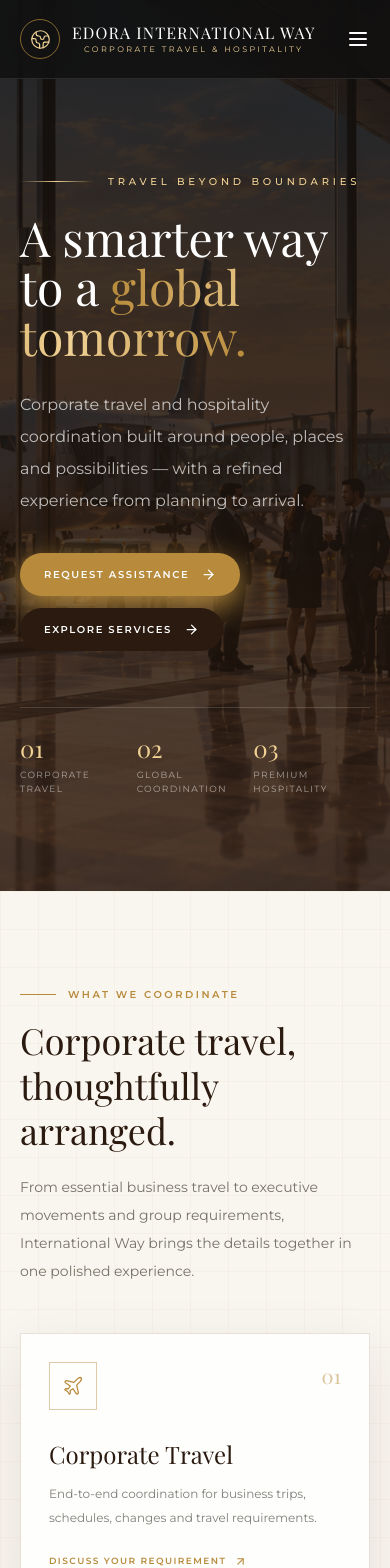
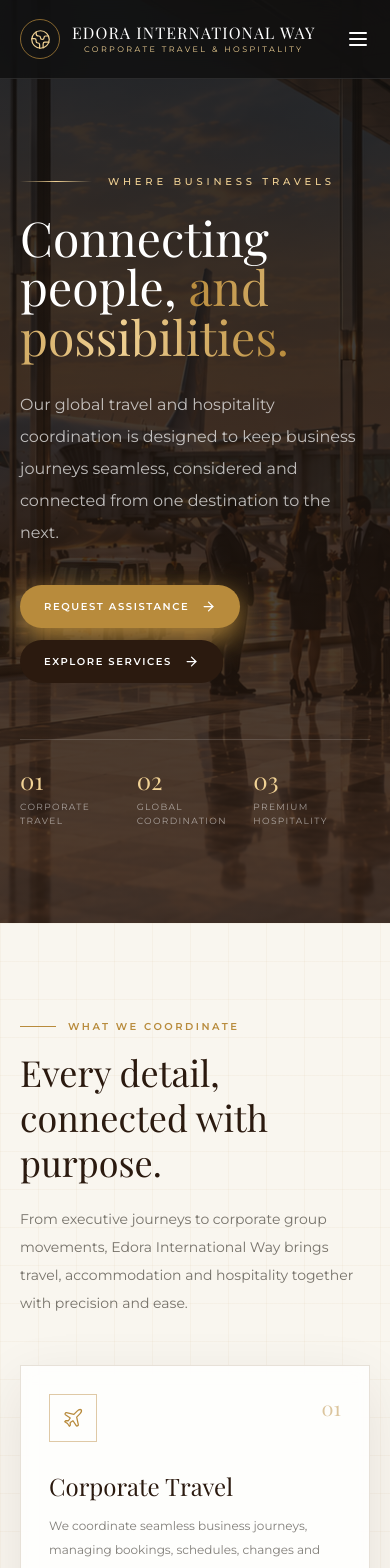
Before and after one commit to ShravaniCoder/international-way-corporate-travel-, a React (Vite) app: page / in a window 390 px wide. Shown: the top 1568 px of the page. Built offline with nearby package versions, Linux system fonts and the light colour scheme.

Commit message:
code for website

```diff
--- a/src/components/Footer.jsx
+++ b/src/components/Footer.jsx
@@ -24,7 +24,7 @@
           <div>
             <div className="text-[10px] font-semibold uppercase tracking-[.2em] text-[#f1d295]">Connect</div>
             <div className="mt-5 space-y-3 text-sm text-white/65">
-              <div className="flex gap-3"><Mail size={16}/> corporate@internationalway.com</div>
+              <div className="flex gap-3"><Mail size={16}/>corporate@edorainternationalway.com</div>
               <div className="flex gap-3"><Phone size={16}/> +91 00000 00000</div>
             </div>
           </div>
--- a/src/data/siteData.js
+++ b/src/data/siteData.js
@@ -20,13 +20,41 @@
 };
 
 export const services = [
-  { icon: Plane, title: "Corporate Travel", text: "End-to-end coordination for business trips, schedules, changes and travel requirements." },
-  { icon: Hotel, title: "Hotel & Accommodation", text: "Comfortable, business-ready stays selected around location, standards and traveller needs." },
-  { icon: Star, title: "Executive / VIP Travel", text: "Discreet, polished arrangements for senior leaders, VIPs and high-priority travellers." },
-  { icon: Users, title: "Corporate Group Travel", text: "Structured planning for teams, delegations, conferences and group movements." },
-  { icon: FileCheck2, title: "Visa Assistance", text: "Guidance and coordination around documentation and destination-specific travel requirements." },
-  { icon: CarFront, title: "Airport Transfers", text: "Reliable airport-to-hotel and point-to-point ground transportation coordination." },
-  { icon: Handshake, title: "Corporate Hospitality", text: "Thoughtful hospitality experiences for meetings, guests, events and business occasions." }
+  {
+    icon: Plane,
+    title: "Corporate Travel",
+    text: "We coordinate seamless business journeys, managing bookings, schedules, changes and essential travel details.",
+  },
+  {
+    icon: Hotel,
+    title: "Hotel & Accommodation",
+    text: "Our team arranges business-ready stays selected for location, comfort, standards and traveller requirements.",
+  },
+  {
+    icon: Star,
+    title: "Executive / VIP Travel",
+    text: "We deliver discreet travel arrangements tailored to executives, VIPs and high-priority business travellers.",
+  },
+  {
+    icon: Users,
+    title: "Corporate Group Travel",
+    text: "International Way manages coordinated travel for teams, delegations, conferences and corporate group movements.",
+  },
+  {
+    icon: FileCheck2,
+    title: "Visa Assistance",
+    text: "We support travellers with documentation coordination and destination-specific requirements for smoother journeys.",
+  },
+  {
+    icon: CarFront,
+    title: "Airport Transfers",
+    text: "We coordinate dependable airport transfers and ground transportation, connecting travellers smoothly between key locations.",
+  },
+  {
+    icon: Handshake,
+    title: "Corporate Hospitality",
+    text: "Our hospitality solutions are designed to support business guests, meetings, events and important corporate occasions.",
+  },
 ];
 
 export const solutions = [
--- a/src/pages/Home.jsx
+++ b/src/pages/Home.jsx
@@ -11,18 +11,48 @@
   return (
     <>
       <section className="relative min-h-[760px] overflow-hidden bg-[#17100b] pt-[78px]">
-        <img src={IMG.hero} alt="Premium corporate travel" className="absolute inset-0 h-full w-full object-cover opacity-70"/>
-        <div className="hero-overlay absolute inset-0"/>
+        <img
+          src={IMG.hero}
+          alt="Premium corporate travel"
+          className="absolute inset-0 h-full w-full object-cover opacity-70"
+        />
+        <div className="hero-overlay absolute inset-0" />
         <div className="relative mx-auto flex min-h-[680px] max-w-7xl items-center px-5 py-24 lg:px-8">
           <div className="max-w-3xl text-white">
             <div className="mb-6 flex items-center gap-4 text-[10px] font-medium uppercase tracking-[.38em] text-[#f1d295]">
-              <span className="gold-line"/><span>Travel Beyond Boundaries</span>
+              <span className="gold-line" />
+              <span>WHERE BUSINESS TRAVELS</span>
             </div>
-            <h1 className="font-display text-5xl leading-[1.03] sm:text-7xl lg:text-[82px]">A smarter way to a <span className="text-gold-gradient">global tomorrow.</span></h1>
-            <p className="mt-7 max-w-2xl text-base leading-8 text-white/70 sm:text-lg">Corporate travel and hospitality coordination built around people, places and possibilities — with a refined experience from planning to arrival.</p>
-            <div className="mt-9 flex flex-wrap gap-3"><Button>Request Assistance</Button><Button to="/services" variant="dark">Explore Services</Button></div>
+            <h1 className="font-display text-5xl leading-[1.03] sm:text-7xl lg:text-[82px]">
+              Connecting people,{" "}
+              <span className="text-gold-gradient">and possibilities.</span>
+            </h1>
+            <p className="mt-7 max-w-2xl text-base leading-8 text-white/70 sm:text-lg">
+              Our global travel and hospitality coordination is designed to keep
+              business journeys seamless, considered and connected from one
+              destination to the next.
+            </p>
+            <div className="mt-9 flex flex-wrap gap-3">
+              <Button>Request Assistance</Button>
+              <Button to="/services" variant="dark">
+                Explore Services
+              </Button>
+            </div>
             <div className="mt-14 grid max-w-2xl grid-cols-3 border-t border-white/15 pt-6">
-              {[["01","Corporate Travel"],["02","Global Coordination"],["03","Premium Hospitality"]].map(([n,t])=><div key={n}><div className="font-display text-2xl text-[#f1d295]">{n}</div><div className="mt-1 text-[9px] uppercase tracking-[.15em] text-white/55">{t}</div></div>)}
+              {[
+                ["01", "Corporate Travel"],
+                ["02", "Global Coordination"],
+                ["03", "Premium Hospitality"],
+              ].map(([n, t]) => (
+                <div key={n}>
+                  <div className="font-display text-2xl text-[#f1d295]">
+                    {n}
+                  </div>
+                  <div className="mt-1 text-[9px] uppercase tracking-[.15em] text-white/55">
+                    {t}
+                  </div>
+                </div>
+              ))}
             </div>
           </div>
         </div>
@@ -30,25 +60,66 @@
 
       <section className="pattern bg-[#f9f6ef] py-24">
         <div className="mx-auto max-w-7xl px-5 lg:px-8">
-          <SectionIntro eyebrow="What we coordinate" title="Corporate travel, thoughtfully arranged." text="From essential business travel to executive movements and group requirements, International Way brings the details together in one polished experience."/>
+          <SectionIntro
+            eyebrow="What we coordinate"
+            title="Every detail, connected with purpose."
+            text="From executive journeys to corporate group movements, Edora International Way brings travel, accommodation and hospitality together with precision and ease."
+          />
           <div className="mt-12 grid gap-5 md:grid-cols-2 lg:grid-cols-4">
-            {services.slice(0,4).map(({icon:Icon,title,text},i)=><ServiceCard key={title} icon={Icon} title={title} text={text} number={`0${i+1}`}/>)}
+            {services.slice(0, 4).map(({ icon: Icon, title, text }, i) => (
+              <ServiceCard
+                key={title}
+                icon={Icon}
+                title={title}
+                text={text}
+                number={`0${i + 1}`}
+              />
+            ))}
           </div>
-          <div className="mt-7 text-center"><Button to="/services" variant="outline">View All Services</Button></div>
+          <div className="mt-7 text-center">
+            <Button to="/services" variant="outline">
+              View All Services
+            </Button>
+          </div>
         </div>
       </section>
 
       <section className="luxury-bg relative overflow-hidden py-24">
         <div className="mx-auto grid max-w-7xl gap-14 px-5 lg:grid-cols-2 lg:items-center lg:px-8">
-          <div><SectionIntro light eyebrow="Why International Way" title="Professional detail. Global perspective. Human service." text="We coordinate the moving parts of corporate travel so your people can focus on the purpose of the journey. Every request is approached with clarity, responsiveness and care."/>
+          <div>
+            <SectionIntro
+              light
+              eyebrow="Why International Way"
+              title="Professional detail. Global perspective. Human service."
+              text="We coordinate the moving parts of corporate travel so your people can focus on the purpose of the journey. Every request is approached with clarity, responsiveness and care."
+            />
             <div className="mt-9 grid gap-4 sm:grid-cols-2">
-              {["One coordinated point of contact","Business-ready travel planning","Executive & group flexibility","Destination-aware assistance"].map(x=><div key={x} className="flex gap-3 text-sm text-white/70"><Check className="mt-0.5 text-[#f1d295]" size={17}/>{x}</div>)}
+              {[
+                "One coordinated point of contact",
+                "Business-ready travel planning",
+                "Executive & group flexibility",
+                "Destination-aware assistance",
+              ].map((x) => (
+                <div key={x} className="flex gap-3 text-sm text-white/70">
+                  <Check className="mt-0.5 text-[#f1d295]" size={17} />
+                  {x}
+                </div>
+              ))}
             </div>
           </div>
           <div className="relative h-[440px] overflow-hidden rounded-[2px] border border-[#f1d295]/25 shadow-2xl">
-            <img src={IMG.executive} alt="Executive travel" className="h-full w-full object-cover"/>
-            <div className="image-overlay absolute inset-0"/>
-            <div className="absolute bottom-0 left-0 p-8 text-white"><div className="font-display text-3xl">More than travel.</div><div className="mt-2 text-sm text-white/60">A better tomorrow.</div></div>
+            <img
+              src={IMG.executive}
+              alt="Executive travel"
+              className="h-full w-full object-cover"
+            />
+            <div className="image-overlay absolute inset-0" />
+            <div className="absolute bottom-0 left-0 p-8 text-white">
+              <div className="font-display text-3xl">More than travel.</div>
+              <div className="mt-2 text-sm text-white/60">
+                A better tomorrow.
+              </div>
+            </div>
           </div>
         </div>
       </section>
@@ -56,24 +127,43 @@
       <section className="bg-[#eee6db] py-24">
         <div className="mx-auto max-w-7xl px-5 lg:px-8">
           <div className="grid gap-10 lg:grid-cols-[1fr_1.6fr]">
-            <SectionIntro eyebrow="Global Reach" title="Connected to the world's business destinations." text="We coordinate services across key business hubs and destinations, with the flexibility to support travel beyond the locations highlighted here."/>
+            <SectionIntro
+              eyebrow="Global Reach"
+              title="Connected to the world's business destinations."
+              text="We coordinate services across key business hubs and destinations, with the flexibility to support travel beyond the locations highlighted here."
+            />
             <div className="grid gap-4 sm:grid-cols-2">
               {[
                 ["Mumbai / India", IMG.mumbai, "Business & corporate travel"],
                 ["Dubai / UAE", IMG.dubai, "Executive & hospitality"],
                 ["Singapore", IMG.singapore, "International business"],
-                ["Kuwait", IMG.kuwait, "Corporate movements"]
-              ].map(([name,img,desc])=><Link to="/global-reach" key={name} className="group relative h-52 overflow-hidden rounded-sm">
-                <img src={img} alt={name} className="h-full w-full object-cover transition duration-700 group-hover:scale-105"/>
-                <div className="image-overlay absolute inset-0"/>
-                <div className="absolute bottom-0 left-0 p-5 text-white"><div className="font-display text-2xl">{name}</div><div className="mt-1 text-[9px] uppercase tracking-[.14em] text-white/60">{desc}</div></div>
-              </Link>)}
+                ["Kuwait", IMG.kuwait, "Corporate movements"],
+              ].map(([name, img, desc]) => (
+                <Link
+                  to="/global-reach"
+                  key={name}
+                  className="group relative h-52 overflow-hidden rounded-sm"
+                >
+                  <img
+                    src={img}
+                    alt={name}
+                    className="h-full w-full object-cover transition duration-700 group-hover:scale-105"
+                  />
+                  <div className="image-overlay absolute inset-0" />
+                  <div className="absolute bottom-0 left-0 p-5 text-white">
+                    <div className="font-display text-2xl">{name}</div>
+                    <div className="mt-1 text-[9px] uppercase tracking-[.14em] text-white/60">
+                      {desc}
+                    </div>
+                  </div>
+                </Link>
+              ))}
             </div>
           </div>
         </div>
       </section>
 
-      <CTASection/>
+      <CTASection />
     </>
   );
 }
--- a/src/pages/Services.jsx
+++ b/src/pages/Services.jsx
@@ -6,17 +6,52 @@
 import ServiceCard from "../components/ServiceCard";
 
 export default function Services() {
-  return <>
-   <PageHero
-  eyebrow="Our Services"
-  title="Business travel, from first detail to final arrival."
-  text="A coordinated portfolio of travel and hospitality services for employees, executives, groups and business guests."
-  image={IMG.serviceh}
-  mobileImage={IMG.servicehMobile}
-/>
-    <section className="bg-[#f9f6ef] py-24"><div className="mx-auto max-w-7xl px-5 lg:px-8">
-      <div className="grid gap-5 md:grid-cols-2 lg:grid-cols-3">{services.map(({icon,title,text},i)=><ServiceCard key={title} icon={icon} title={title} text={text} number={`0${i+1}`}/>)}</div>
-    </div></section>
-    <section className="luxury-bg py-20"><div className="mx-auto max-w-7xl px-5 lg:px-8"><div className="grid gap-12 lg:grid-cols-2 lg:items-center"><div><SectionIntro light eyebrow="A single journey, coordinated" title="Designed around the way business moves." text="Combine services around your requirement — from a single executive trip to a multi-city corporate movement."/><div className="mt-8"><Button>Request Assistance</Button></div></div><img src={IMG.hotel} alt="Luxury accommodation" className="h-[390px] w-full object-cover"/></div></div></section>
-  </>;
+  return (
+    <>
+      <PageHero
+        eyebrow="Our Services"
+        title="Business travel, thoughtfully managed at every stage."
+        text="International Way integrates travel and hospitality solutions to support executives, teams, corporate groups and business guests with precision and ease."
+        image={IMG.serviceh}
+        mobileImage={IMG.servicehMobile}
+      />
+      <section className="bg-[#f9f6ef] py-24">
+        <div className="mx-auto max-w-7xl px-5 lg:px-8">
+          <div className="grid gap-5 md:grid-cols-2 lg:grid-cols-3">
+            {services.map(({ icon, title, text }, i) => (
+              <ServiceCard
+                key={title}
+                icon={icon}
+                title={title}
+                text={text}
+                number={`0${i + 1}`}
+              />
+            ))}
+          </div>
+        </div>
+      </section>
+      <section className="luxury-bg py-20">
+        <div className="mx-auto max-w-7xl px-5 lg:px-8">
+          <div className="grid gap-12 lg:grid-cols-2 lg:items-center">
+            <div>
+              <SectionIntro
+                light
+                eyebrow="ONE JOURNEY. FULLY COORDINATED."
+                title="Designed around your business needs."
+                text="International Way connects travel and hospitality services into one seamless corporate solution."
+              />
+              <div className="mt-8">
+                <Button>Request Assistance</Button>
+              </div>
+            </div>
+            <img
+              src={IMG.hotel}
+              alt="Luxury accommodation"
+              className="h-[390px] w-full object-cover"
+            />
+          </div>
+        </div>
+      </section>
+    </>
+  );
 }
```
Also changed, not shown: 1 other file (tests, documents, lock files or other folders).
